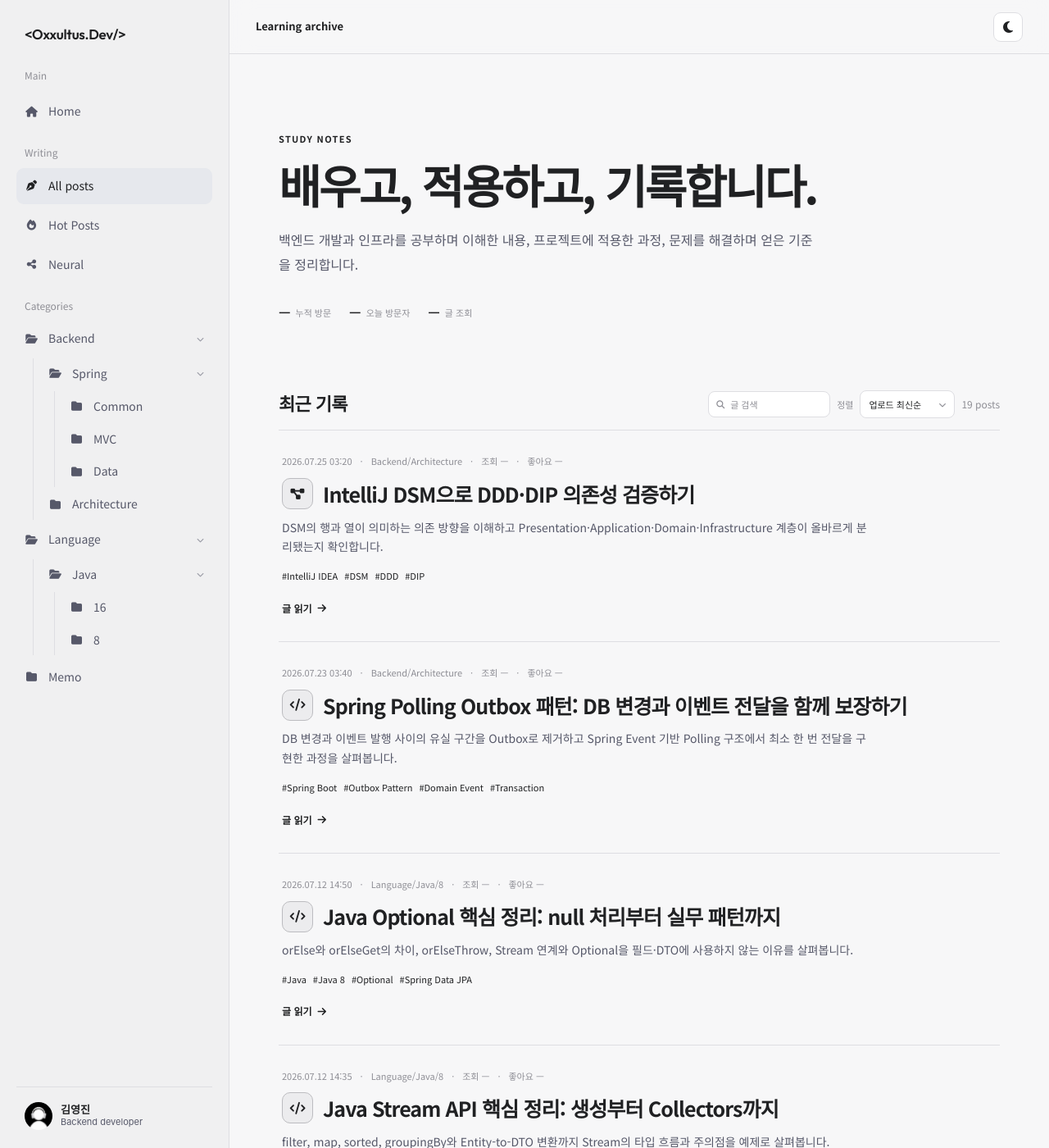
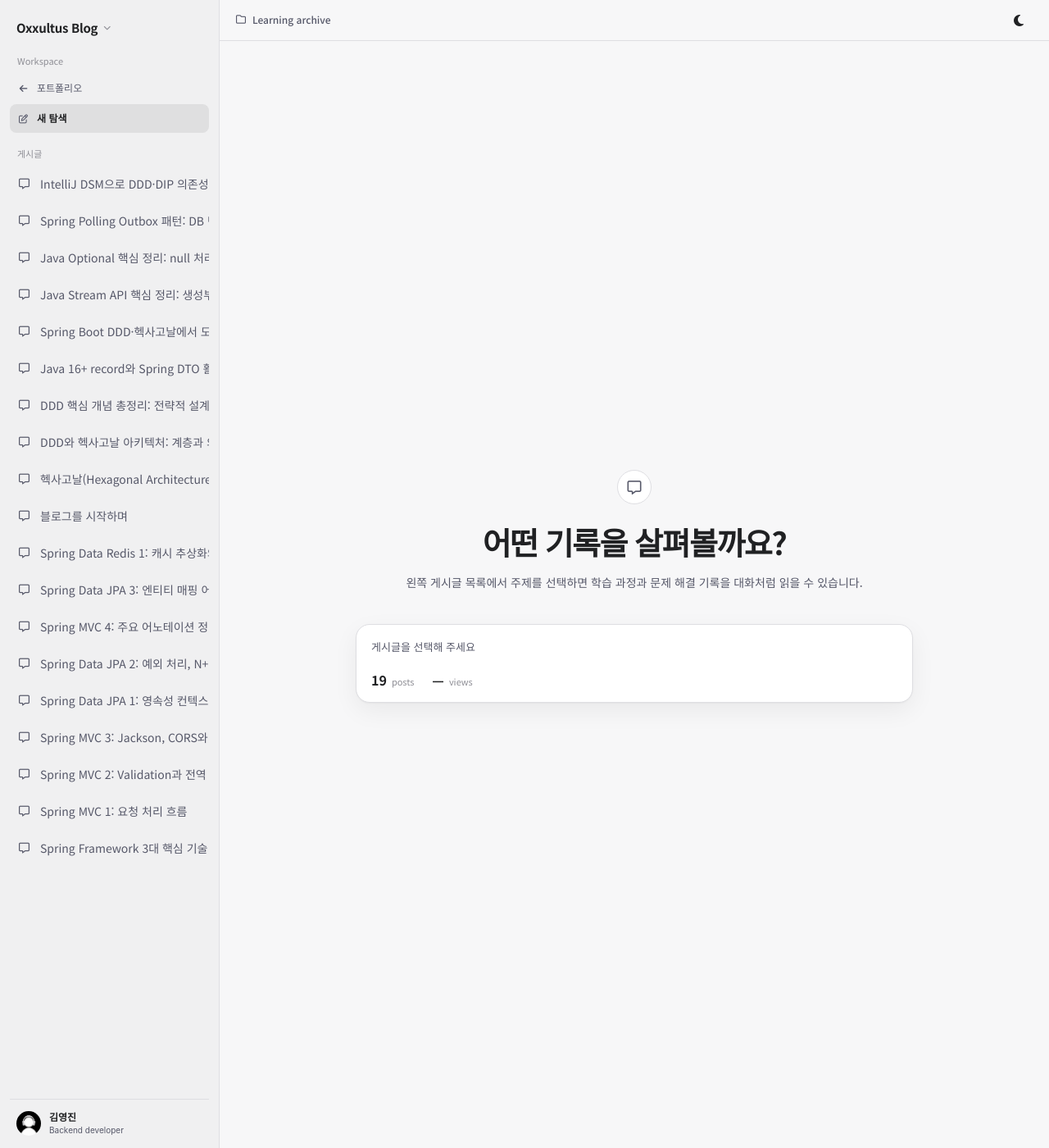
Before and after one commit to oxxultus/resume, a Jekyll site: the page built from blog/index.html, in a window 1280 px wide and 1400 px high. Shown: the whole window at 82% size. Built offline with Jekyll 4.4.1, drawn with Linux system fonts in a browser that asks for light colours; some of the changed text lies outside the part shown.

Commit message:
feat: rebuild blog as conversation workspace

```diff
--- a/blog.css
+++ b/blog.css
@@ -207,3 +207,67 @@ button { font: inherit; }
 @keyframes page-transition-in {
     from { opacity: 0; transform: translateY(5px); }
 }
+
+/* Codex-style blog workspace */
+:root { --rail-width: 268px; }
+.blog-sidebar { padding: 16px 12px 14px; overflow: hidden; }
+.blog-brand { display: flex; align-items: center; gap: 7px; padding: 5px 8px 18px; font-family: inherit; font-size: 15px; font-weight: 650; }
+.blog-brand i { color: var(--faint); font-size: 9px; }
+.blog-nav { min-height: 0; flex: 1; gap: 2px; padding-top: 0; overflow: hidden; }
+.blog-nav-label { padding: 14px 9px 4px; font-size: 11px; }
+.blog-nav-label:first-child { padding: 0 9px 5px; }
+.blog-nav > a, .blog-thread-item { display: flex; align-items: center; gap: 9px; min-height: 35px; padding: 6px 9px; border-radius: 8px; color: var(--muted); font-size: 12px; }
+.blog-nav > a i, .blog-thread-item i { flex: 0 0 15px; width: 15px; color: var(--muted); font-size: 11px; text-align: center; }
+.blog-thread-list { min-height: 0; display: grid; gap: 1px; overflow-y: auto; scrollbar-width: none; }
+.blog-thread-list::-webkit-scrollbar { display: none; }
+.blog-thread-item span { min-width: 0; overflow: hidden; text-overflow: ellipsis; white-space: nowrap; }
+.blog-nav > a:hover, .blog-thread-item:hover { background: color-mix(in srgb, var(--text) 5%, transparent); color: var(--text); }
+.blog-nav > a.active, .blog-thread-item.active { background: color-mix(in srgb, var(--text) 8%, transparent); color: var(--text); font-weight: 600; }
+.blog-profile { min-height: 46px; margin-top: 10px; padding: 13px 8px 0; }
+.blog-profile img { flex-basis: 30px; width: 30px; height: 30px; }
+.blog-profile strong { font-size: 12px; }
+.blog-profile span { font-size: 10px; }
+.blog-topbar { height: 50px; padding: 0 20px; background: color-mix(in srgb, var(--bg) 96%, transparent); }
+.blog-topbar > span { display: inline-flex; align-items: center; gap: 8px; color: var(--muted); font-size: 12px; font-weight: 500; }
+.blog-theme { width: 34px; height: 34px; border: 0; background: transparent; }
+.blog-theme:hover { background: var(--surface-soft); }
+.blog-empty-state { min-height: calc(100vh - 50px); width: min(720px, calc(100% - 48px)); margin: 0 auto; display: flex; flex-direction: column; align-items: center; justify-content: center; padding: 70px 0 90px; text-align: center; }
+.blog-empty-mark, .blog-turn-avatar { display: grid; place-items: center; border: 1px solid var(--line); background: var(--surface); color: var(--muted); }
+.blog-empty-mark { width: 42px; height: 42px; margin-bottom: 22px; border-radius: 50%; font-size: 17px; }
+.blog-empty-state h1 { margin: 0 0 14px; font-size: clamp(28px, 3vw, 38px); line-height: 1.25; letter-spacing: -.04em; }
+.blog-empty-state > p { max-width: 560px; margin: 0; color: var(--muted); font-size: 14px; }
+.blog-prompt-box { width: min(680px, 100%); min-height: 96px; margin-top: 38px; padding: 16px 18px 12px; display: flex; flex-direction: column; align-items: flex-start; justify-content: space-between; border: 1px solid var(--line); border-radius: 17px; background: var(--surface); text-align: left; box-shadow: 0 10px 30px rgba(0,0,0,.06), 0 1px 2px rgba(0,0,0,.04); }
+.blog-prompt-box > span { color: var(--muted); font-size: 13px; }
+.blog-prompt-box .blog-stats { margin: 10px 0 0; }
+.article-thread { width: min(880px, calc(100% - 56px)); margin: 0 auto; padding: 42px 0 150px; }
+.blog-user-turn, .blog-assistant-turn { display: grid; grid-template-columns: 32px minmax(0, 1fr); gap: 14px; }
+.blog-user-turn { max-width: 760px; margin: 0 auto 34px; }
+.blog-assistant-turn { max-width: 820px; margin: 0 auto; }
+.blog-turn-avatar { width: 30px; height: 30px; border-radius: 8px; font-size: 11px; }
+.blog-turn-avatar.assistant { border-color: var(--text); background: var(--text); color: var(--bg); }
+.blog-user-turn small { display: block; margin: 2px 0 7px; color: var(--faint); font-size: 11px; font-weight: 600; }
+.blog-user-turn p { width: fit-content; margin: 0; padding: 0 14px 14px 0; border-bottom: 1px solid var(--line); color: var(--text); font-size: 14px; }
+.blog-assistant-turn .article { width: 100%; margin: 0; padding: 0; }
+.article-header { padding-bottom: 28px; }
+.article-header h1 { font-size: clamp(30px, 4vw, 44px); }
+.article-body { padding-top: 30px; font-size: 15px; }
+.article-composer { position: fixed; left: calc(var(--rail-width) + (100% - var(--rail-width)) / 2); bottom: 20px; z-index: 12; width: min(720px, calc(100% - var(--rail-width) - 48px)); min-height: 74px; display: flex; align-items: flex-start; gap: 12px; padding: 17px; border: 1px solid var(--line); border-radius: 16px; background: color-mix(in srgb, var(--surface) 94%, transparent); color: var(--muted); font-size: 13px; box-shadow: 0 12px 36px rgba(0,0,0,.10); transform: translateX(-50%); backdrop-filter: blur(16px); }
+.article-composer i { margin-top: 2px; color: var(--faint); font-size: 11px; }
+body.dark-theme { --bg: #171717; --rail: #1f1f1f; --surface: #242424; --surface-soft: #2c2c2c; --line: #343434; --text: #f2f2f2; --muted: #b4b4b4; --faint: #808080; color-scheme: dark; }
+body.dark-theme .blog-turn-avatar.assistant { background: #f2f2f2; color: #171717; }
+
+@media (max-width: 840px) {
+    .blog-sidebar { width: 268px; overflow-y: auto; }
+    .blog-nav { overflow: visible; }
+    .blog-main { margin-left: 0; }
+    .blog-empty-state { min-height: calc(100vh - 56px); }
+    .article-thread { width: min(100% - 32px, 820px); padding-top: 30px; }
+    .article-composer { left: 50%; width: calc(100% - 32px); bottom: 10px; }
+}
+
+@media (max-width: 560px) {
+    .blog-user-turn, .blog-assistant-turn { grid-template-columns: 28px minmax(0, 1fr); gap: 10px; }
+    .blog-turn-avatar { width: 27px; height: 27px; }
+    .blog-empty-state { width: calc(100% - 32px); }
+    .article-header h1 { font-size: 29px; }
+}
--- a/blog/index.html
+++ b/blog/index.html
@@ -15,24 +15,22 @@ permalink: /blog/
     <link rel="preconnect" href="https://fonts.gstatic.com" crossorigin>
     <link href="https://fonts.googleapis.com/css2?family=Noto+Sans+KR:wght@300;400;500;700;900&family=Outfit:wght@300;400;600;800&display=swap" rel="stylesheet">
     <link rel="stylesheet" href="https://cdnjs.cloudflare.com/ajax/libs/font-awesome/6.4.0/css/all.min.css">
-    <link rel="stylesheet" href="{{ '/blog.css?v=20260712-8' | relative_url }}">
+    <link rel="stylesheet" href="{{ '/blog.css?v=20260907-1' | relative_url }}">
 </head>
 <body>
     <aside class="blog-sidebar">
         <button class="sidebar-close blog-sidebar-close" type="button" aria-label="메뉴 닫기"><i class="fas fa-xmark"></i></button>
-        <a class="blog-brand" href="{{ '/' | relative_url }}"><span>&lt;</span>Oxxultus.Dev<span>/&gt;</span></a>
+        <a class="blog-brand" href="{{ '/blog/' | relative_url }}">Oxxultus Blog <i class="fas fa-chevron-down" aria-hidden="true"></i></a>
         <nav class="blog-nav blog-index-nav" aria-label="블로그 탐색">
-            <span class="blog-nav-label">Main</span>
-            <a href="{{ '/' | relative_url }}"><i class="fas fa-house"></i> Home</a>
-            <span class="blog-nav-label">Writing</span>
-            <a class="active category-filter" href="{{ '/blog/' | relative_url }}" data-category="all"><i class="fas fa-pen-nib"></i> All posts</a>
-            <a href="?view=hot" class="hot-post-link"><i class="fas fa-fire"></i> Hot Posts</a>
-            <a href="{{ '/blog/neural/' | relative_url }}"><i class="fas fa-share-nodes"></i> Neural</a>
-            <span class="blog-nav-label">Categories</span>
-            <div class="category-tree" data-category-tree>
-                {% assign categories = site.categories | sort %}
-                {% for category in categories %}
-                <a class="category-filter category-source" href="?category={{ category[0] | slugify }}" data-category="{{ category[0] | slugify }}" data-category-path="{{ category[0] | escape }}">{{ category[0] }}</a>
+            <span class="blog-nav-label">Workspace</span>
+            <a href="{{ '/' | relative_url }}"><i class="fas fa-arrow-left"></i> 포트폴리오</a>
+            <a class="active" href="{{ '/blog/' | relative_url }}"><i class="far fa-pen-to-square"></i> 새 탐색</a>
+            <span class="blog-nav-label">게시글</span>
+            <div class="blog-thread-list">
+                {% for post in site.posts %}
+                <a class="blog-thread-item" href="{{ post.url | relative_url }}" title="{{ post.title | escape }}">
+                    <i class="far fa-message" aria-hidden="true"></i><span>{{ post.title }}</span>
+                </a>
                 {% endfor %}
             </div>
         </nav>
@@ -45,62 +43,22 @@ permalink: /blog/
     <main class="blog-main">
         <header class="blog-topbar">
             <button class="blog-menu" aria-label="메뉴 열기" aria-expanded="false"><i class="fas fa-bars"></i></button>
-            <span>Learning archive</span>
+            <span><i class="far fa-folder" aria-hidden="true"></i> Learning archive</span>
             <button class="blog-theme" aria-label="다크 모드로 전환"><i class="fas fa-moon"></i></button>
         </header>
-        <div class="blog-content">
-            <section class="blog-hero">
-                <div data-blog-intro>
-                    <span class="blog-kicker">Study notes</span>
-                    <h1>배우고, 적용하고, 기록합니다.</h1>
-                    <p>백엔드 개발과 인프라를 공부하며 이해한 내용, 프로젝트에 적용한 과정, 문제를 해결하며 얻은 기준을 정리합니다.</p>
+        <section class="blog-empty-state">
+            <div class="blog-empty-mark" aria-hidden="true"><i class="far fa-message"></i></div>
+            <h1>어떤 기록을 살펴볼까요?</h1>
+            <p>왼쪽 게시글 목록에서 주제를 선택하면 학습 과정과 문제 해결 기록을 대화처럼 읽을 수 있습니다.</p>
+            <div class="blog-prompt-box">
+                <span>게시글을 선택해 주세요</span>
+                <div class="blog-stats" aria-label="블로그 방문 통계">
+                    <span><strong>{{ site.posts | size }}</strong> posts</span>
+                    <span><strong data-total-views>—</strong> views</span>
                 </div>
-                <div class="blog-stats" aria-label="블로그 방문 통계">
-                    <span><strong data-total-visits>—</strong> 누적 방문</span>
-                    <span><strong data-today-visitors>—</strong> 오늘 방문자</span>
-                    <span><strong data-total-views>—</strong> 글 조회</span>
-                </div>
-            </section>
-
-            <section class="post-section">
-                <div class="post-section-heading">
-                    <h2 data-post-list-title>최근 기록</h2>
-                    <div class="post-heading-tools">
-                        <label class="search-control"><i class="fas fa-magnifying-glass" aria-hidden="true"></i><input type="search" data-post-search placeholder="글 검색" aria-label="게시글 검색"></label>
-                        <div class="sort-control" data-sort-dropdown>
-                            <span>정렬</span>
-                            <button class="sort-trigger" type="button" data-sort-trigger aria-haspopup="listbox" aria-expanded="false"><span data-sort-label>업로드 최신순</span><i class="fas fa-chevron-down" aria-hidden="true"></i></button>
-                            <div class="sort-menu" data-sort-menu role="listbox" aria-label="게시글 정렬 기준" hidden></div>
-                        </div>
-                        <span class="post-count">{{ site.posts | size }} posts</span>
-                    </div>
-                </div>
-                <div class="post-list">
-                    {% for post in site.posts %}
-                    <article class="post-card" data-category="{{ post.categories | first | slugify }}" data-category-path="{{ post.categories | first | escape }}" data-post-path="{{ post.url | relative_url }}">
-                        <a class="post-card-link" href="{{ post.url | relative_url }}" aria-label="{{ post.title }} 읽기"></a>
-                        <div class="post-meta">
-                            <time datetime="{{ post.date | date_to_xmlschema }}">{{ post.date | date: "%Y.%m.%d %H:%M" }}</time>
-                            {% if post.categories.size > 0 %}<span>{{ post.categories | first }}</span>{% endif %}
-                            <span class="post-view-count" data-card-views>조회 —</span>
-                            <span class="post-like-count" data-card-likes>좋아요 —</span>
-                        </div>
-                        <div class="post-title-row">
-                            {% include post-tech-icon.html tags=post.tags %}
-                            <h2>{{ post.title }}</h2>
-                        </div>
-                        <p>{{ post.excerpt | strip_html | truncate: 150 }}</p>
-                        <div class="post-tags">{% for tag in post.tags limit: 4 %}<span>#{{ tag }}</span>{% endfor %}</div>
-                        <span class="post-read">글 읽기 <i class="fas fa-arrow-right"></i></span>
-                    </article>
-                    {% else %}
-                    <div class="empty-posts">아직 공개된 글이 없습니다.</div>
-                    {% endfor %}
-                </div>
-                <nav class="pagination" data-pagination aria-label="게시글 페이지" hidden></nav>
-            </section>
-        </div>
+            </div>
+        </section>
     </main>
-    <script src="{{ '/blog.js?v=20260712-17' | relative_url }}"></script>
+    <script src="{{ '/blog.js?v=20260907-1' | relative_url }}"></script>
 </body>
 </html>
```
Also changed, not shown: _layouts/post.html (+28 -12 lines).
